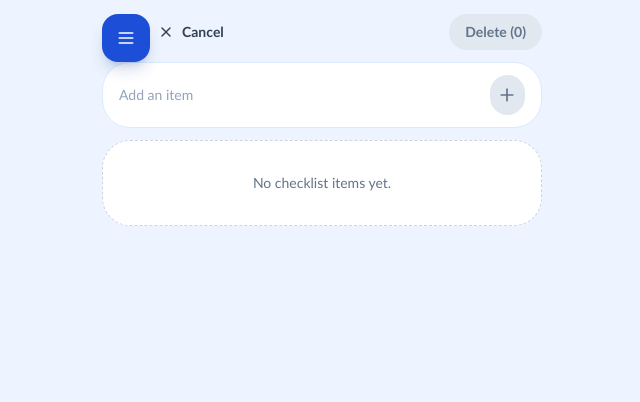
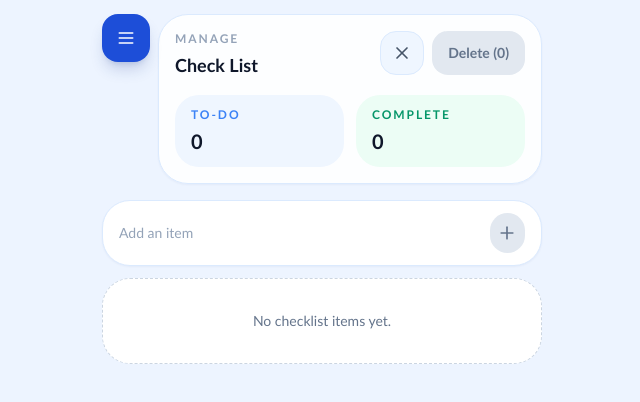
Before and after one commit to h13214489-sketch/taskmng, a React (Vite) app: page /checklist in a window 1280 px wide. Both pictures are taken after a click on the button 840 px from the left and 34 px from the top of the page. Shown: the top 402 px of the page, without its empty margins (318-958 px from the left). Built offline with nearby package versions, Linux system fonts and the light colour scheme.

Commit message:
feat: Revise Tadknmg UI
Co-authored-by: traeagent <traeagent@users.noreply.github.com>

```diff
--- a/src/components/calendar-grid.tsx
+++ b/src/components/calendar-grid.tsx
@@ -62,17 +62,6 @@
               )}
             >
               <span className={cn("font-semibold", isToday && "text-slate-900")}>{format(day, "d")}</span>
-              {severity !== "none" ? (
-                <span
-                  className={cn(
-                    "absolute bottom-2 left-2 h-2.5 w-2.5 rounded-full",
-                    severity === "low" && "bg-sky-500",
-                    severity === "medium" && "bg-blue-500",
-                    severity === "high" && "bg-indigo-600",
-                    severity === "overdue" && "bg-rose-500",
-                  )}
-                />
-              ) : null}
             </button>
           );
         })}
--- a/src/components/task-sheet.tsx
+++ b/src/components/task-sheet.tsx
@@ -1,4 +1,4 @@
-import { useEffect, useMemo, useState } from "react";
+import { useEffect, useMemo, useRef, useState } from "react";
 import { Camera, Trash2, X } from "lucide-react";
 import { useTranslation } from "react-i18next";
 
@@ -46,6 +46,7 @@
   const [previewImage, setPreviewImage] = useState<{ src: string; alt: string } | null>(null);
   const [imageError, setImageError] = useState<string | null>(null);
   const [isProcessingImage, setIsProcessingImage] = useState(false);
+  const fileInputRef = useRef<HTMLInputElement | null>(null);
 
   useEffect(() => {
     if (mode !== "create") {
@@ -146,6 +147,14 @@
     }
   }
 
+  function openFilePicker() {
+    if (isProcessingImage) {
+      return;
+    }
+
+    fileInputRef.current?.click();
+  }
+
   return (
     <div className="fixed inset-0 z-50 flex items-end bg-slate-900/50 backdrop-blur-sm">
       <section className="max-h-[90vh] w-full overflow-y-auto rounded-t-[32px] bg-blue-50 px-5 pb-8 pt-5 shadow-2xl shadow-blue-900/20">
@@ -243,11 +252,24 @@
 
             <div className="space-y-2">
               <span className="text-xs font-semibold uppercase tracking-[0.16em] text-slate-500">{t("uploadRecord")}</span>
-              <label className="flex cursor-pointer items-center justify-center gap-2 rounded-2xl border border-dashed border-blue-200 bg-white px-4 py-5 text-sm font-medium text-slate-600">
+              <input
+                ref={fileInputRef}
+                type="file"
+                accept="image/*"
+                className="sr-only"
+                onChange={handleFileChange}
+                disabled={isProcessingImage}
+                tabIndex={-1}
+              />
+              <button
+                type="button"
+                onClick={openFilePicker}
+                disabled={isProcessingImage}
+                className="flex w-full items-center justify-center gap-2 rounded-2xl border border-dashed border-blue-200 bg-white px-4 py-5 text-sm font-medium text-slate-600 transition hover:border-blue-300 hover:bg-blue-50 disabled:cursor-not-allowed disabled:opacity-60"
+              >
                 <Camera className="h-4 w-4" />
                 <span>{isProcessingImage ? `${t("uploadRecord")}...` : t("uploadRecord")}</span>
-                <input type="file" accept="image/*" className="hidden" onChange={handleFileChange} disabled={isProcessingImage} />
-              </label>
+              </button>
               <p className="text-xs text-slate-400">{t("imageUploadHint")}</p>
               {imageError ? <p className="text-sm text-rose-600">{imageError}</p> : null}
             </div>
@@ -342,11 +364,24 @@
 
             <div className="space-y-2">
               <span className="text-xs font-semibold uppercase tracking-[0.16em] text-slate-500">{t("photoUpload")}</span>
-              <label className="flex cursor-pointer items-center justify-center gap-2 rounded-2xl border border-dashed border-blue-200 bg-white px-4 py-5 text-sm font-medium text-slate-600">
+              <input
+                ref={fileInputRef}
+                type="file"
+                accept="image/*"
+                className="sr-only"
+                onChange={handleFileChange}
+                disabled={isProcessingImage}
+                tabIndex={-1}
+              />
+              <button
+                type="button"
+                onClick={openFilePicker}
+                disabled={isProcessingImage}
+                className="flex w-full items-center justify-center gap-2 rounded-2xl border border-dashed border-blue-200 bg-white px-4 py-5 text-sm font-medium text-slate-600 transition hover:border-blue-300 hover:bg-blue-50 disabled:cursor-not-allowed disabled:opacity-60"
+              >
                 <Camera className="h-4 w-4" />
                 <span>{isProcessingImage ? `${t("photoUpload")}...` : t("photoUpload")}</span>
-                <input type="file" accept="image/*" className="hidden" onChange={handleFileChange} disabled={isProcessingImage} />
-              </label>
+              </button>
               <p className="text-xs text-slate-400">{t("imageUploadHint")}</p>
               {imageError ? <p className="text-sm text-rose-600">{imageError}</p> : null}
               {photo ? (
--- a/src/pages/calendar-page.tsx
+++ b/src/pages/calendar-page.tsx
@@ -82,12 +82,7 @@
       </section>
 
       <section className="-ml-14 w-[calc(100%+3.5rem)] space-y-3">
-        <div className="flex items-center justify-between">
-          <div>
-            <p className="text-xs uppercase tracking-[0.16em] text-slate-400">{t("selectedDate")}</p>
-            <h2 className="text-base font-semibold text-slate-900">{selectedDate}</h2>
-          </div>
-        </div>
+        <h2 className="text-base font-semibold text-slate-900">{selectedDate}</h2>
 
         {selectedTasks.length === 0 ? (
           <div className="rounded-[28px] border border-dashed border-slate-300 bg-white px-4 py-8 text-center text-sm text-slate-500">
--- a/src/pages/checklist-page.tsx
+++ b/src/pages/checklist-page.tsx
@@ -22,6 +22,8 @@
       return left.createdAt - right.createdAt;
     });
   }, [checklistItems]);
+  const completedCount = sortedItems.filter((item) => item.completed).length;
+  const remainingCount = sortedItems.length - completedCount;
 
   function toggleSelected(itemId: string) {
     setSelectedIds((current) => (current.includes(itemId) ? current.filter((id) => id !== itemId) : [...current, itemId]));
@@ -49,36 +51,48 @@
   }
 
   return (
-    <div className="space-y-3">
-      <div className="relative flex items-center justify-between gap-3">
+    <div className="space-y-4">
+      <section className="rounded-[30px] border border-blue-100 bg-white/90 p-4 shadow-sm shadow-blue-900/5">
+        <div className="flex items-start justify-between gap-3">
+          <div className="space-y-1">
             {selectionMode ? (
+              <>
+                <p className="text-xs font-semibold uppercase tracking-[0.16em] text-slate-400">{t("manage")}</p>
+                <h1 className="text-lg font-semibold text-slate-900">{t("checkList")}</h1>
+              </>
+            ) : (
+              <>
+                <p className="text-xs font-semibold uppercase tracking-[0.16em] text-blue-500">{t("checkList")}</p>
+                <h1 className="text-lg font-semibold text-slate-900">{t("checkList")}</h1>
+              </>
+            )}
+          </div>
+
+          {selectionMode ? (
+            <div className="flex items-center gap-2">
               <button
                 type="button"
                 onClick={() => {
                   setSelectionMode(false);
                   setSelectedIds([]);
                 }}
-            className="inline-flex items-center gap-2 text-sm font-semibold text-slate-700"
+                className="inline-flex h-11 w-11 items-center justify-center rounded-2xl border border-blue-100 bg-blue-50 text-slate-600 transition hover:bg-blue-100"
+                aria-label={t("cancel")}
               >
-            <X className="h-4 w-4" />
-            {t("cancel")}
+                <X className="h-5 w-5" />
               </button>
-        ) : (
-          <h1 className="text-base font-semibold text-slate-900">{t("checkList")}</h1>
-        )}
-
-        {selectionMode ? (
               <button
                 type="button"
                 onClick={() => void handleDeleteSelected()}
                 disabled={selectedIds.length === 0}
                 className={cn(
-              "rounded-full bg-slate-900 px-4 py-2 text-sm font-semibold text-white transition",
+                  "rounded-2xl bg-slate-900 px-4 py-3 text-sm font-semibold text-white transition",
                   selectedIds.length === 0 && "cursor-not-allowed bg-slate-200 text-slate-500",
                 )}
               >
                 {t("delete")} ({selectedIds.length})
               </button>
+            </div>
           ) : (
             <button
               type="button"
@@ -86,7 +100,7 @@
                 setSelectionMode(true);
                 setSelectedIds([]);
               }}
-            className="inline-flex h-10 w-10 items-center justify-center rounded-full border border-blue-100 bg-white text-slate-600 transition hover:bg-blue-50"
+              className="inline-flex h-11 w-11 items-center justify-center rounded-2xl border border-blue-100 bg-blue-50 text-slate-600 transition hover:bg-blue-100"
               aria-label={t("manage")}
             >
               <MoreHorizontal className="h-5 w-5" />
@@ -94,10 +108,22 @@
           )}
         </div>
 
+        <div className="mt-4 grid grid-cols-2 gap-3">
+          <div className="rounded-[24px] bg-blue-50 px-4 py-3">
+            <p className="text-xs font-semibold uppercase tracking-[0.16em] text-blue-500">{t("todo")}</p>
+            <p className="mt-1 text-xl font-semibold text-slate-900">{remainingCount}</p>
+          </div>
+          <div className="rounded-[24px] bg-emerald-50 px-4 py-3">
+            <p className="text-xs font-semibold uppercase tracking-[0.16em] text-emerald-600">{t("complete")}</p>
+            <p className="mt-1 text-xl font-semibold text-slate-900">{completedCount}</p>
+          </div>
+        </div>
+      </section>
+
       <section className="-ml-14 w-[calc(100%+3.5rem)] space-y-3">
         <form
           onSubmit={(event) => void handleSubmit(event)}
-          className="flex items-center gap-3 rounded-[28px] border border-blue-100 bg-white px-4 py-3"
+          className="flex items-center gap-3 rounded-[28px] border border-blue-100 bg-white px-4 py-3 shadow-sm shadow-blue-900/5"
         >
           <input
             value={title}
@@ -122,7 +148,7 @@
             {t("noCheckListItems")}
           </div>
         ) : (
-          <section className="space-y-2">
+          <section className="space-y-3">
             {sortedItems.map((item) => (
               <div
                 key={item.id}
@@ -145,22 +171,29 @@
                     : undefined
                 }
                 className={cn(
-                  "flex items-center justify-between gap-4 rounded-[28px] border border-slate-100 bg-white px-4 py-4 shadow-sm shadow-blue-900/5",
+                  "flex items-center justify-between gap-4 rounded-[28px] border border-slate-100 bg-white px-4 py-4 shadow-sm shadow-blue-900/5 transition",
+                  item.completed && "border-emerald-100 bg-emerald-50/50",
+                  !item.completed && "hover:border-blue-200 hover:bg-blue-50/40",
                   selectionMode && "cursor-pointer",
                 )}
               >
-                <span
+                <div className="min-w-0 flex-1">
+                  <p
                     className={cn(
                       "text-sm font-medium text-slate-900",
                       item.completed && "text-slate-400 line-through",
                     )}
                   >
                     {item.title}
-                </span>
+                  </p>
+                  <p className={cn("mt-1 text-xs font-medium", item.completed ? "text-emerald-600" : "text-slate-400")}>
+                    {item.completed ? t("complete") : t("todo")}
+                  </p>
+                </div>
                 {selectionMode ? (
                   <div
                     className={cn(
-                      "inline-flex h-10 w-10 items-center justify-center rounded-full border transition",
+                      "inline-flex h-11 w-11 items-center justify-center rounded-2xl border transition",
                       selectedIds.includes(item.id)
                         ? "border-slate-900 bg-slate-900 text-white"
                         : "border-slate-300 bg-white text-slate-500",
@@ -173,7 +206,7 @@
                     type="button"
                     onClick={() => void toggleChecklistItem(item.id)}
                     className={cn(
-                      "inline-flex h-10 w-10 items-center justify-center rounded-full border transition",
+                      "inline-flex h-11 w-11 items-center justify-center rounded-2xl border transition",
                       item.completed ? "border-slate-900 bg-slate-900 text-white" : "border-slate-300 bg-white text-slate-500",
                     )}
                     aria-label={item.completed ? t("complete") : t("todo")}
```
Lines whose indentation alone changed are shown as unchanged.
